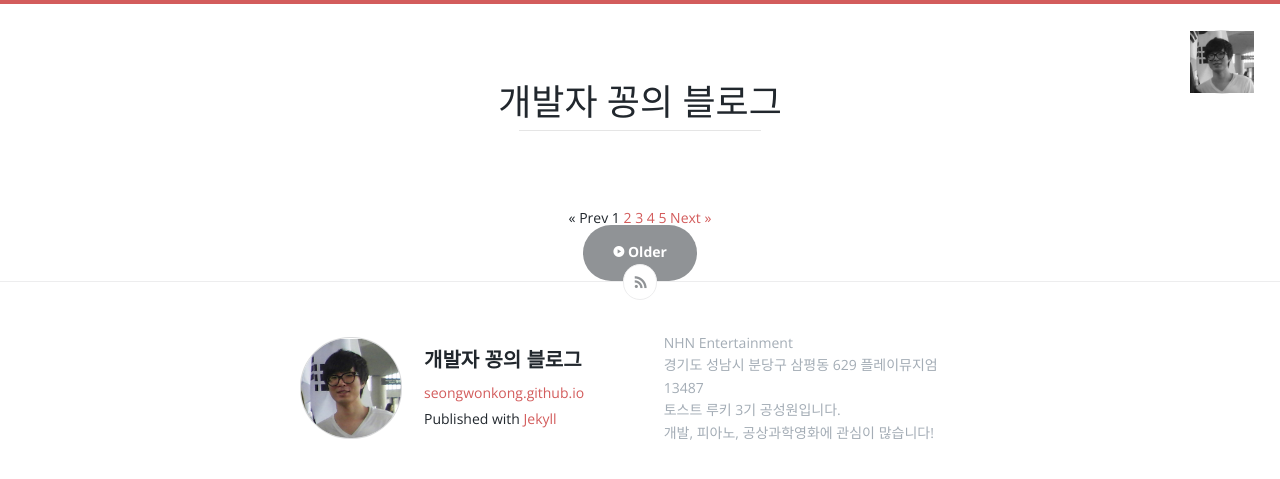
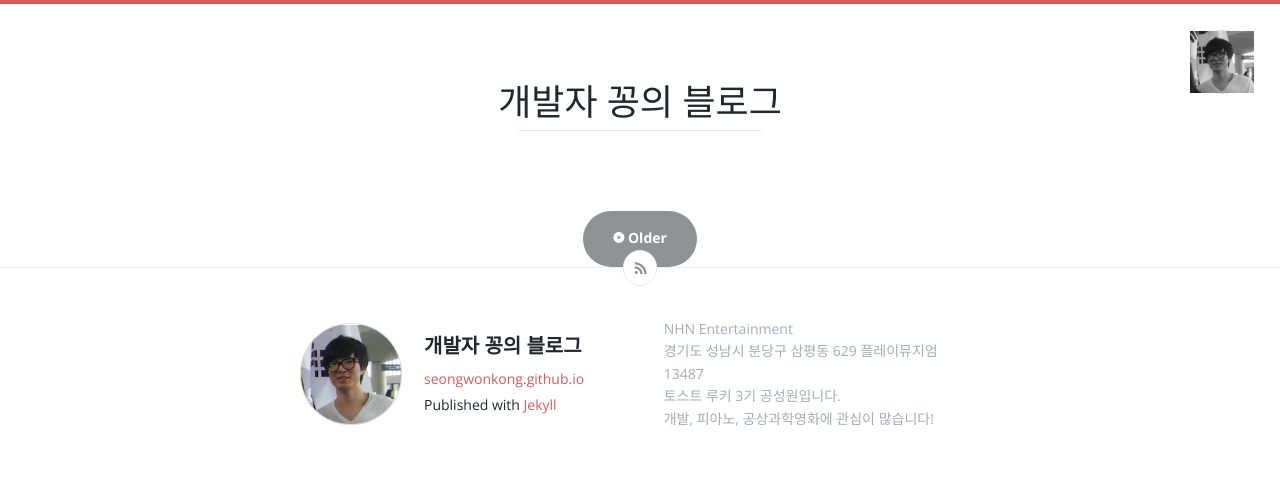
Before and after one commit to SeongWonKong/seongwonkong.github.io, a Jekyll site: the page built from index.html, in a window 1280 px wide. Shown: the top 479 px of the page. Built offline with Jekyll 4.4.1, drawn with Linux system fonts in a browser that asks for light colours; the list of posts is cut into pages by our own code.

Commit message:
paginate test

```diff
--- a/index.html
+++ b/index.html
@@ -34,31 +34,6 @@
           </div>
       </article>
       {% endfor %}
-{% if paginator.total_pages > 1 %}
-<div class="pagination">
-  {% if paginator.previous_page %}
-    <a rel="prev" href="{{ paginator.previous_page_path | prepend: site.baseurl | replace: '//', '/' }}">&laquo; Prev</a>
-  {% else %}
-    <span>&laquo; Prev</span>
-  {% endif %}
-
-  {% for page in (1..paginator.total_pages) %}
-    {% if page == paginator.page %}
-      <em>{{ page }}</em>
-    {% elsif page == 1 %}
-      <a href="{{ '/archives' | prepend: site.baseurl | replace: '//', '/' }}">{{ page }}</a>
-    {% else %}
-      <a href="{{ site.paginate_path | prepend: site.baseurl | replace: '//', '/' | replace: ':num', page }}">{{ page }}</a>
-    {% endif %}
-  {% endfor %}
-
-  {% if paginator.next_page %}
-    <a rel="next" href="{{ paginator.next_page_path | prepend: site.baseurl | replace: '//', '/' }}">Next &raquo;</a>
-  {% else %}
-    <span>Next &raquo;</span>
-  {% endif %}
-</div>
-{% endif %}
 
       {% include pagination.html %}
 
```
